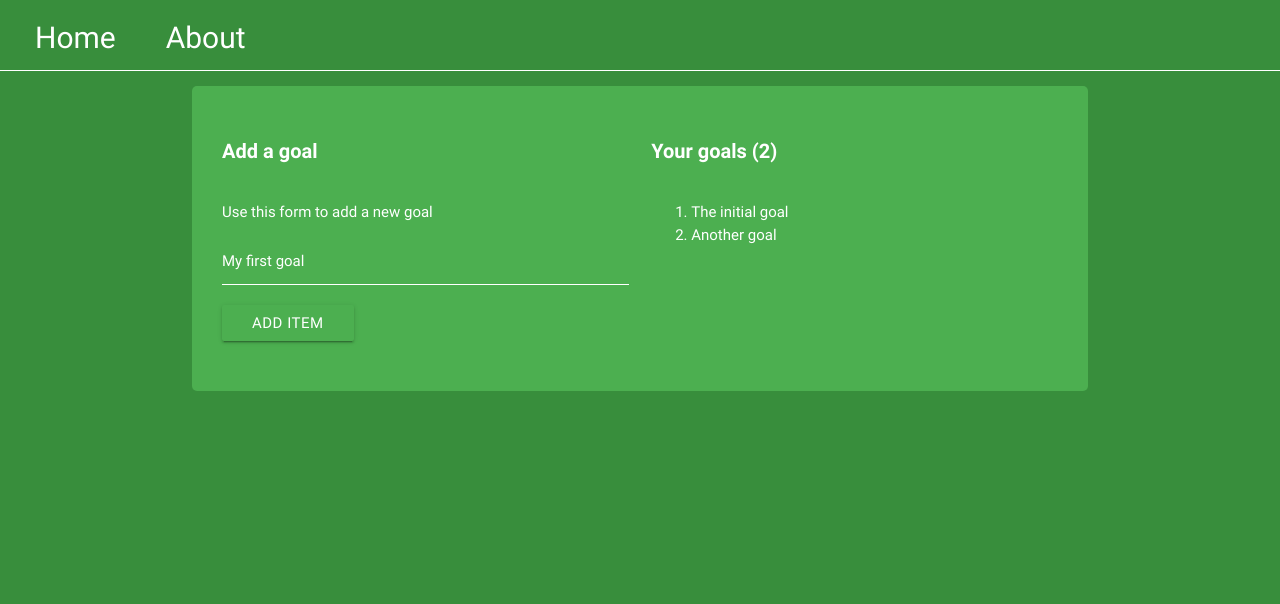
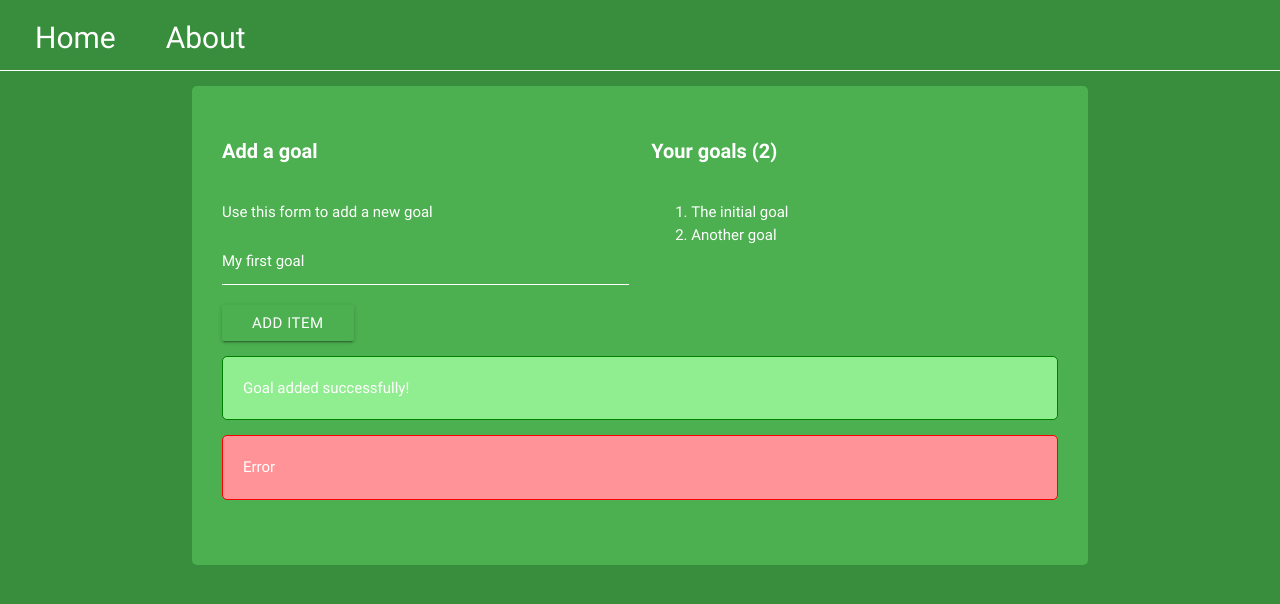
Before and after one commit to khirki/goaltracker, an Angular app: page / in a window 1280 px wide. Shown: the top 604 px of the page. Built offline with nearby package versions, Linux system fonts and the light colour scheme.

Commit message:
success & error alerts

```diff
--- /dev/null
+++ b/src/app/alert-error/alert-error.component.html
@@ -0,0 +1,3 @@
+<p>
+  Error
+</p>
--- /dev/null
+++ b/src/app/alert-error/alert-error.component.scss
@@ -0,0 +1,6 @@
+p{
+    padding: 20px;
+    background-color: #ff9397;
+    border: 1px solid red;
+    border-radius: 5px;
+}
--- /dev/null
+++ b/src/app/alert-error/alert-error.component.ts
@@ -0,0 +1,15 @@
+import { Component, OnInit } from '@angular/core';
+
+@Component({
+  selector: 'app-alert-error',
+  templateUrl: './alert-error.component.html',
+  styleUrls: ['./alert-error.component.scss']
+})
+export class AlertErrorComponent implements OnInit {
+
+  constructor() { }
+
+  ngOnInit() {
+  }
+
+}
--- /dev/null
+++ b/src/app/alert-success/alert-success.component.html
@@ -0,0 +1,3 @@
+<p>
+  Goal added successfully!
+</p>
--- /dev/null
+++ b/src/app/alert-success/alert-success.component.scss
@@ -0,0 +1,6 @@
+p{
+    padding: 20px;
+    background-color: lightgreen;
+    border: 1px solid green;
+    border-radius: 5px;
+}
--- /dev/null
+++ b/src/app/alert-success/alert-success.component.ts
@@ -0,0 +1,15 @@
+import { Component, OnInit } from '@angular/core';
+
+@Component({
+  selector: 'app-alert-success',
+  templateUrl: './alert-success.component.html',
+  styleUrls: ['./alert-success.component.scss']
+})
+export class AlertSuccessComponent implements OnInit {
+
+  constructor() { }
+
+  ngOnInit() {
+  }
+
+}
--- a/src/app/app.module.ts
+++ b/src/app/app.module.ts
@@ -8,13 +8,17 @@ import { AppRoutingModule } from './app-routing.module';
 import { AppComponent } from './app.component';
 import { HomeComponent } from './home/home.component';
 import { AboutComponent } from './about/about.component';
+import { AlertSuccessComponent } from './alert-success/alert-success.component';
+import { AlertErrorComponent } from './alert-error/alert-error.component';
 
 
 @NgModule({
   declarations: [
     AppComponent,
     HomeComponent,
-    AboutComponent
+    AboutComponent,
+    AlertSuccessComponent,
+    AlertErrorComponent
   ],
   imports: [
     BrowserModule,
--- a/src/app/home/home.component.html
+++ b/src/app/home/home.component.html
@@ -22,5 +22,9 @@
         </ol>
       </div>
     </div>
+    <div class="col s12">
+      <app-alert-success></app-alert-success>
+      <app-alert-error></app-alert-error>
+    </div>
   </div>
 </div>
```
Also changed, not shown: 2 other files (tests, documents, lock files or other folders).
